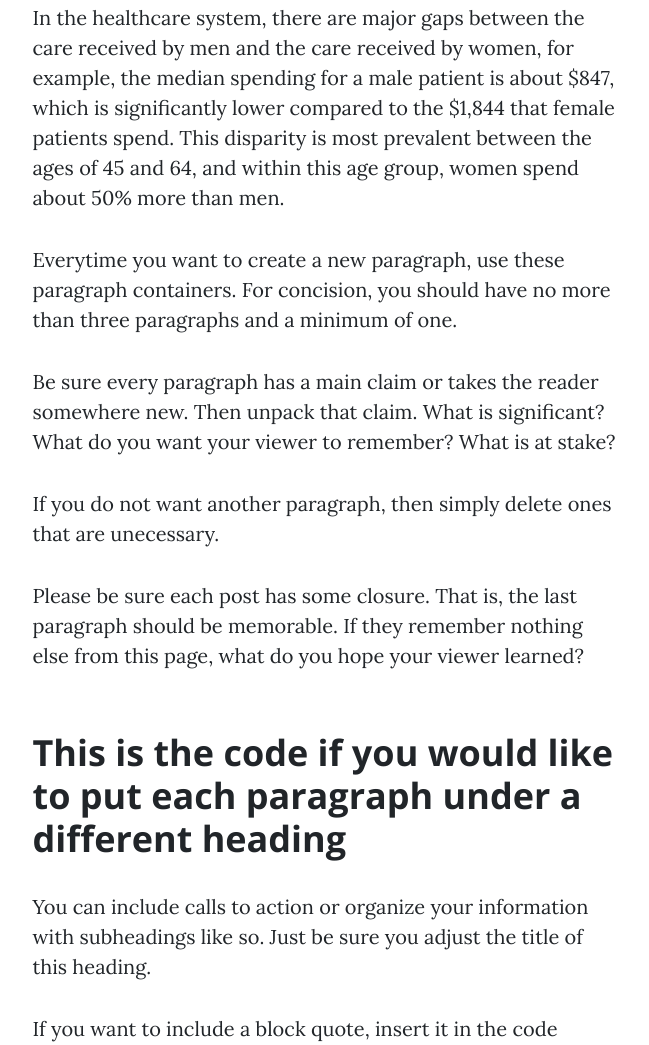
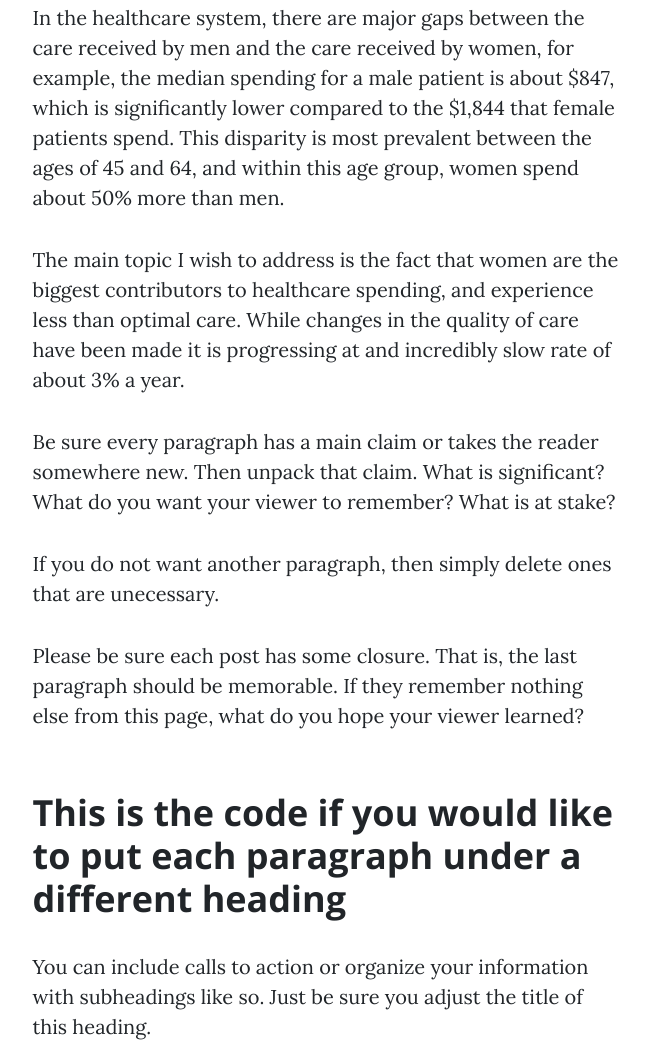
Before and after one commit to BrynRehling/ISS210SS23Sec004Team28, a plain HTML site: page firstpost.html in a window 1280 px wide. Shown: the part 910-1955 px from the top of the page, without its empty margins (313-962 px from the left). Drawn offline with nearby package versions, Linux system fonts and the light colour scheme.

Commit message:
Update firstpost.html

```diff
--- a/firstpost.html
+++ b/firstpost.html
@@ -61,7 +61,8 @@
                     <div class="col-md-10 col-lg-8 col-xl-7">
                         <p>In the healthcare system, there are major gaps between the care received by men and the care received by women, for example, the median spending for a male patient is about $847, which is significantly lower compared to the $1,844 that female patients spend. This disparity is most prevalent between the ages of 45 and 64, and within this age group, women spend about 50% more than men.
 </p>
-                        <p>Everytime you want to create a new paragraph, use these paragraph containers. For concision, you should have no more than three paragraphs and a minimum of one.</p>
+                        <p>The main topic I wish to address is the fact that women are the biggest contributors to healthcare spending, and experience less than optimal care. While changes in the quality of care have been made it is progressing at and incredibly slow rate of about 3% a year.
+</p>
                         <p>Be sure every paragraph has a main claim or takes the reader somewhere new. Then unpack that claim. What is significant? What do you want your viewer to remember? What is at stake?</p>
                         <p>If you do not want another paragraph, then simply delete ones that are unecessary.</p>
                         <p>Please be sure each post has some closure. That is, the last paragraph should be memorable. If they remember nothing else from this page, what do you hope your viewer learned?</p>
```
